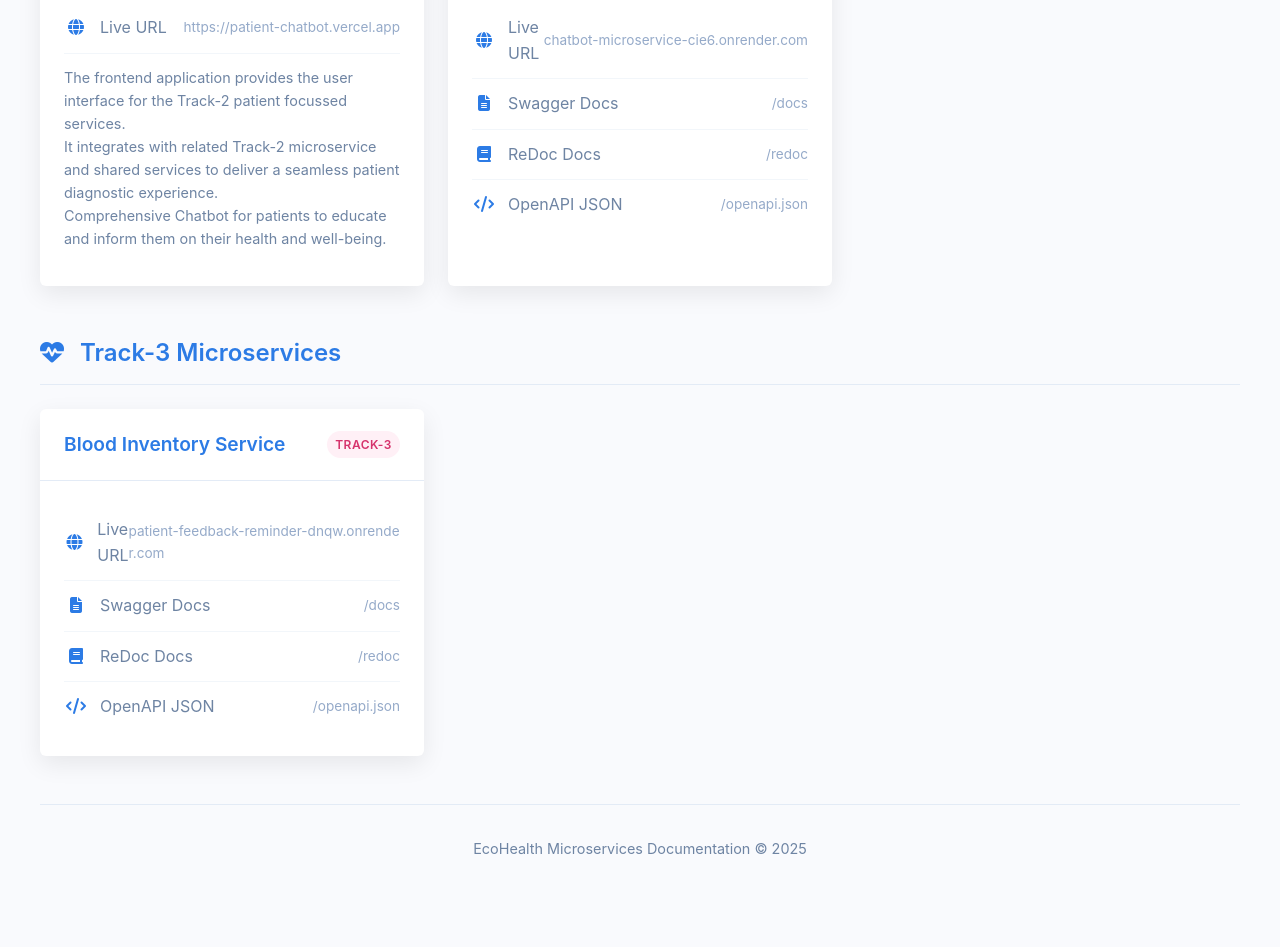
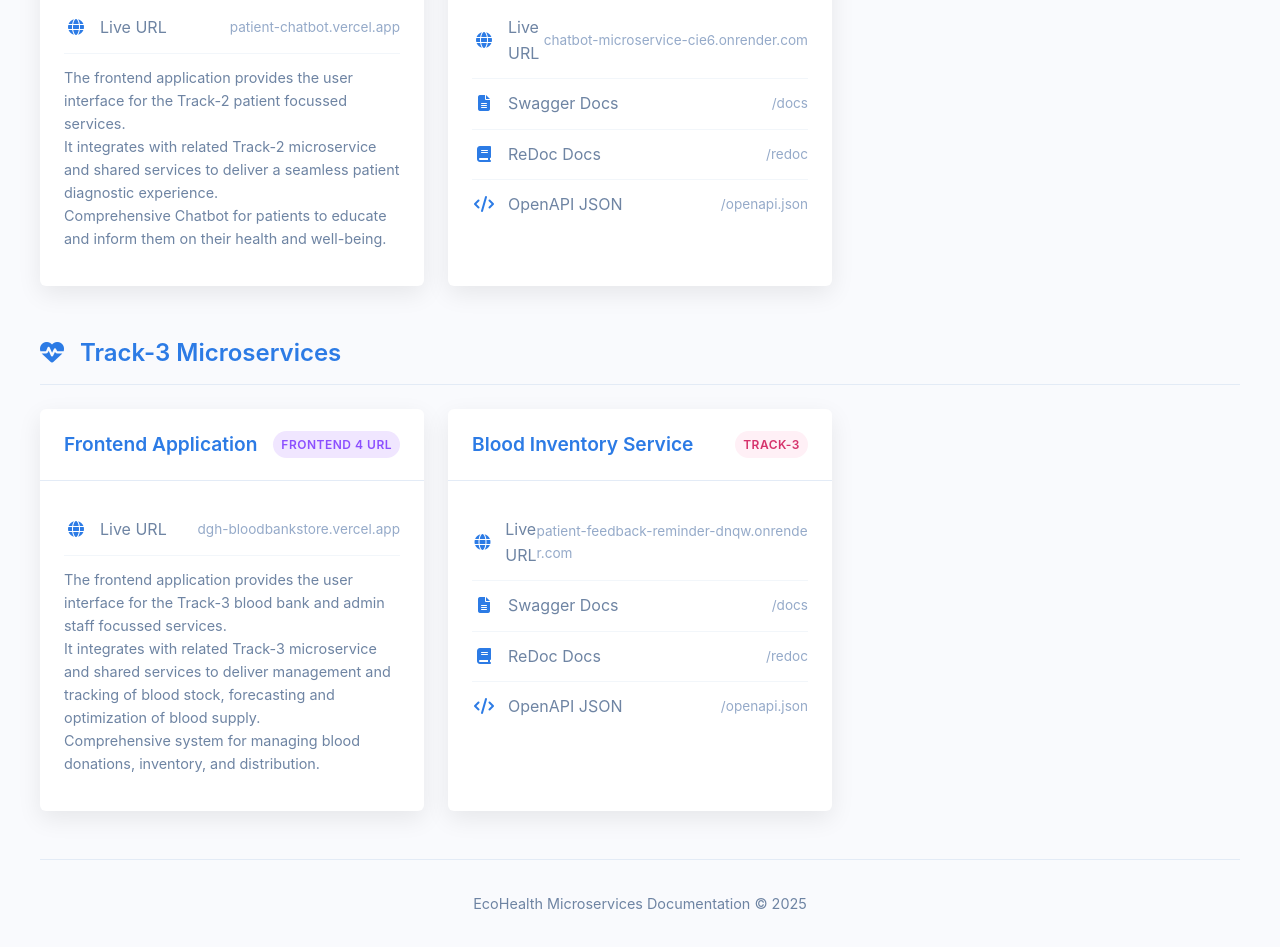
Before and after one commit to tekeufranck681/dgh-microservices, a plain HTML site: page public/index.html in a window 1280 px wide. Shown: the part 2121-3068 px from the top of the page. Before the commit the page ends 3013 px from the top, so only its background shows below. Drawn offline with Linux system fonts and the light colour scheme.

Commit message:
updated full site

```diff
--- a/public/index.html
+++ b/public/index.html
@@ -664,7 +664,7 @@
               >
                 <span class="link-icon"><i class="fas fa-globe"></i></span>
                 <span class="link-text">Live URL</span>
-                <span class="link-url">https://patient-chatbot.vercel.app</span>
+                <span class="link-url">patient-chatbot.vercel.app</span>
               </a>
               <div
                 style="
@@ -747,6 +747,43 @@
         </div>
 
         <div class="services-grid">
+           <!-- Frontend Application -->
+          <div class="service-card">
+            <div class="card-header">
+              <h3 class="service-name">Frontend Application</h3>
+              <span class="service-tag tag-frontend">Frontend 4 URL</span>
+            </div>
+            <div class="card-body">
+              <a
+                href="https://dgh-bloodbankstore.vercel.app"
+                target="_blank"
+                class="service-link"
+              >
+                <span class="link-icon"><i class="fas fa-globe"></i></span>
+                <span class="link-text">Live URL</span>
+                <span class="link-url">dgh-bloodbankstore.vercel.app</span>
+              </a>
+              <div
+                style="
+                  padding: 0.75rem 0;
+                  color: var(--secondary-color);
+                  font-size: 0.9rem;
+                "
+              >
+                <p>
+                  The frontend application provides the user interface for the
+                  Track-3 blood bank and admin staff focussed services.
+                </p>
+                <p>
+                  It integrates with related Track-3 microservice and shared
+                  services to deliver management and tracking of blood stock, forecasting and optimization of blood supply.
+                </p>
+                <p>
+                  Comprehensive system for managing blood donations, inventory, and distribution.
+                </p>
+              </div>
+            </div>
+          </div>
           <!-- Blood Inventory Service -->
           <div class="service-card">
             <div class="card-header">
@@ -794,6 +831,7 @@
               </a>
             </div>
           </div>
+
         </div>
       </section>
 
```
